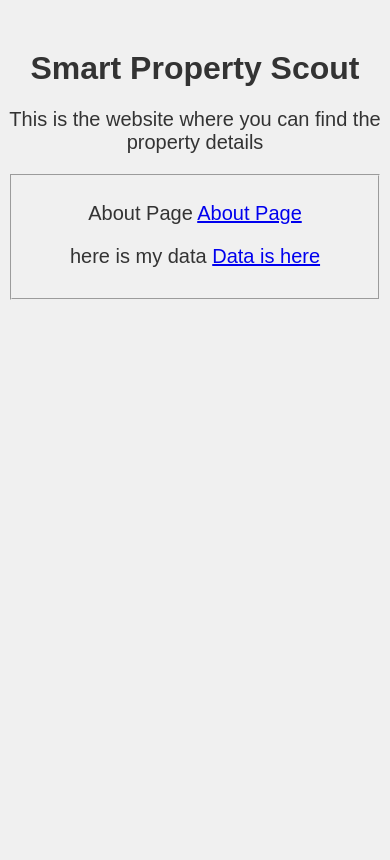
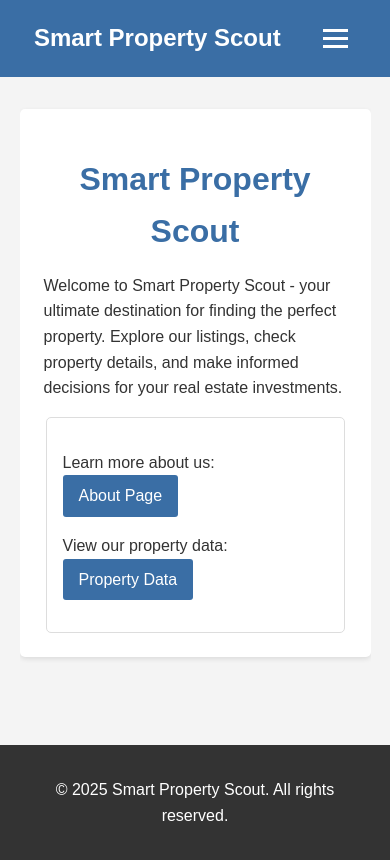
Before and after one commit to reddy-tech/Nodejs, a website: page public/index.html in a window 390 px wide. Drawn offline with Linux system fonts and the light colour scheme.

Commit message:
Update index.html

```diff
--- a/public/index.html
+++ b/public/index.html
@@ -3,27 +3,228 @@
 <head>
     <meta charset="UTF-8">
     <meta name="viewport" content="width=device-width, initial-scale=1.0">
-    <title>Document</title>
+    <title>Smart Property Scout</title>
 </head>
+
+
 <body>
-    <h1> Smart Property Scout </h1>
-    <p> This is the website where you can find the property details</p><fieldset>
+    <header>
+        <div class="container">
+            <nav>
+                <div class="logo">Smart Property Scout</div>
+                <button class="hamburger" id="hamburger">
+                    <span></span>
+                    <span></span>
+                    <span></span>
+                </button>
+                <ul class="menu" id="menu">
+                    <li><a href="/">Home</a></li>
+                    <li><a href="/about">About</a></li>
+                    <li><a href="/api">Data</a></li>
+                </ul>
+            </nav>
+        </div>
+    </header>
 
-    <p> About Page <a href="/about"> About Page</a></p>
-    <p> here is my data <a href="/api"> Data is here</a></p>
-    </fieldset>
+    <div class="container main-content">
+        <div class="card">
+            <h1>Smart Property Scout</h1>
+            <p>Welcome to Smart Property Scout - your ultimate destination for finding the perfect property. Explore our listings, check property details, and make informed decisions for your real estate investments.</p>
+
+            <fieldset>
+                <p>Learn more about us: <a href="/about" class="btn">About Page</a></p>
+                <p>View our property data: <a href="/api" class="btn">Property Data</a></p>
+            </fieldset>
+        </div>
+    </div>
+
+    <footer>
+        <div class="container">
+            <p>&copy; 2025 Smart Property Scout. All rights reserved.</p>
+        </div>
+    </footer>
+    </body>
+
     <style>
         body {
-            background-color: #f0f0f0;
             font-family: Arial, sans-serif;
+            line-height: 1.6;
+            margin: 0;
+            padding: 0;
+            background-color: #f4f4f4;
             color: #333;
         }
+
+        /* Header styles */
+        header {
+            background-color: #3a6ea5;
+            color: #fff;
+            padding: 1rem;
+            position: relative;
+        }
+
+        .container {
+            width: 90%;
+            margin: auto;
+            overflow: hidden;
+        }
+
+        /* Navigation styles */
+        nav {
+            display: flex;
+            justify-content: space-between;
+            align-items: center;
+        }
+
+        .logo {
+            font-size: 1.5rem;
+            font-weight: bold;
+        }
+
+        .menu {
+            list-style: none;
+            display: flex;
+        }
+
+        .menu li {
+            padding: 0 1rem;
+        }
+
+        .menu a {
+            color: #fff;
+            text-decoration: none;
+        }
+
+        .menu a:hover {
+            color: #ffcc00;
+        }
+
+        /* Hamburger menu */
+        .hamburger {
+            display: none;
+            cursor: pointer;
+            background: none;
+            border: none;
+            padding: 0.5rem;
+        }
+
+        .hamburger span {
+            display: block;
+            width: 25px;
+            height: 3px;
+            margin: 5px 0;
+            background: #fff;
+            transition: all 0.3s ease;
+        }
+
+        /* Main content styles */
+        .main-content {
+            padding: 2rem 0;
+        }
+
+        .card {
+            background: #fff;
+            padding: 1.5rem;
+            margin-bottom: 1.5rem;
+            border-radius: 5px;
+            box-shadow: 0 2px 5px rgba(0,0,0,0.1);
+        }
+
         h1 {
+            color: #3a6ea5;
+            margin-bottom: 1rem;
             text-align: center;
-            margin-top: 50px;
         }
+
         p {
+            margin-bottom: 1rem;
+        }
+
+        .btn {
+            display: inline-block;
+            background: #3a6ea5;
+            color: #fff;
+            border: none;
+            padding: 0.5rem 1rem;
+            border-radius: 3px;
+            text-decoration: none;
+            font-size: 1rem;
             text-align: center;
-            font-size: 20px;
         }
-</body>
+
+        .btn:hover {
+            background: #2d5982;
+        }
+
+        fieldset {
+            border: 1px solid #ddd;
+            padding: 1rem;
+            margin-top: 1rem;
+            border-radius: 5px;
+        }
+
+        /* Footer styles */
+        footer {
+            background: #333;
+            color: #fff;
+            text-align: center;
+            padding: 1rem;
+            margin-top: 2rem;
+        }
+
+        /* Responsive styles */
+        @media (max-width: 768px) {
+            .menu {
+                display: none;
+                flex-direction: column;
+                width: 100%;
+                position: absolute;
+                top: 60px;
+                left: 0;
+                background: #3a6ea5;
+                padding: 1rem 0;
+                z-index: 1;
+            }
+
+            .menu.active {
+                display: flex;
+            }
+
+            .menu li {
+                padding: 0.5rem 1rem;
+            }
+
+            .hamburger {
+                display: block;
+            }
+
+            /* Hamburger animation */
+            .hamburger.active span:nth-child(1) {
+                transform: rotate(45deg) translate(5px, 5px);
+            }
+
+            .hamburger.active span:nth-child(2) {
+                opacity: 0;
+            }
+
+            .hamburger.active span:nth-child(3) {
+                transform: rotate(-45deg) translate(5px, -5px);
+            }
+        }
+    </style>
+
+
+    <script>
+        // Simple hamburger menu functionality
+        document.addEventListener('DOMContentLoaded', () => {
+            const hamburger = document.getElementById('hamburger');
+            const menu = document.getElementById('menu');
+
+            hamburger.addEventListener('click', () => {
+                hamburger.classList.toggle('active');
+                menu.classList.toggle('active');
+            });
+        });
+    </script>
+
+</html>
```
